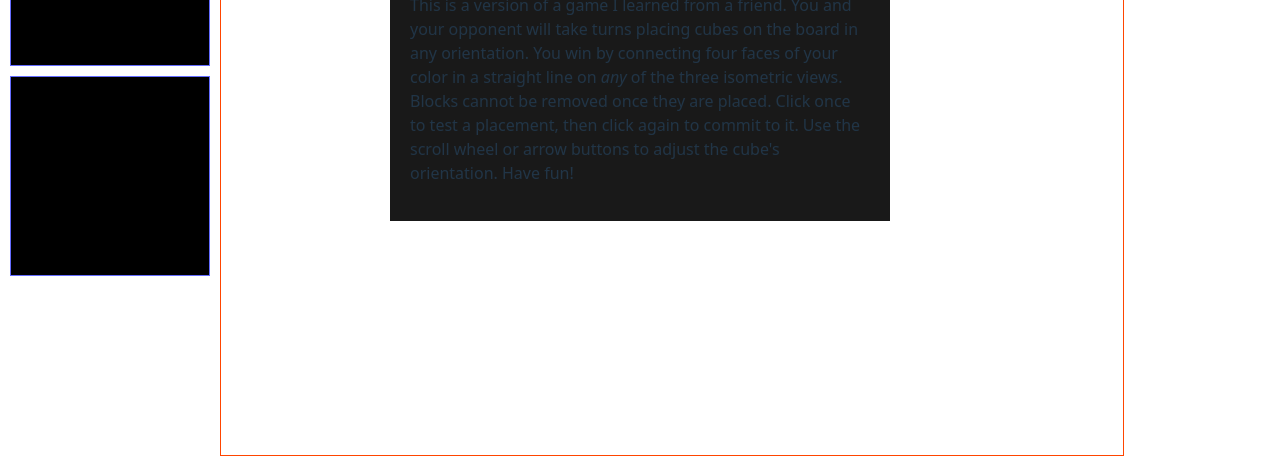
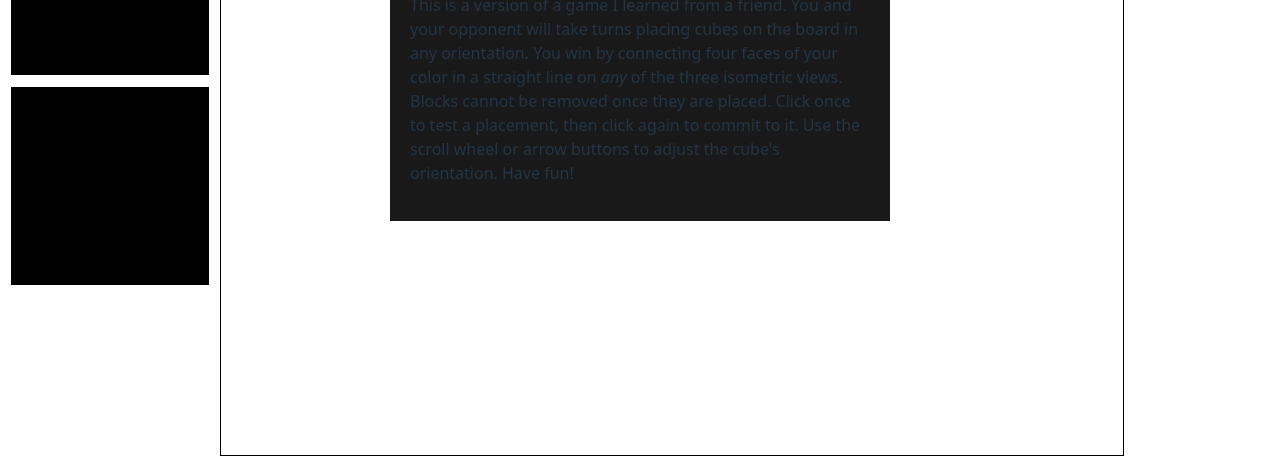
Before and after one commit to Samcfuchs/cubus, a website built with Vite: page index.html in a window 1280 px wide. Shown: the part 344-800 px from the top of the page. Built offline with nearby package versions, Linux system fonts and the light colour scheme.

Commit message:
Prepare to publish

```diff
--- a/src/style.css
+++ b/src/style.css
@@ -88,14 +88,15 @@ div#help {
 
 #views {
   display: flex;
-  margin: 0 10px;
+  margin: 10px 10px;
   flex-direction: column;
   /* justify-content: space-evenly; */
   gap: 10px; /* Add a default gap between elements */
   flex-basis: 200px;
   & div {
-    border: 1px solid #646cff;
-    height:200px;
+    /* border: 1px solid #646cff; */
+    border: 1px solid white;
+    height: 200px;
     flex-shrink: 1;
     width: 100%;
     min-width: 100px;
@@ -122,6 +123,7 @@ div#help {
   /* margin: 0 auto; */
   height: 100%;
   border: 1px solid orangered;
+  border: 1px solid black;
   /* flex: 1 1 800px; */
   min-width: 100px;
   min-height: 100px;
@@ -142,7 +144,7 @@ button {
   font-size: 1em;
   font-weight: 500;
   font-family: inherit;
-  background-color: #363636;
+  background-color: #494949;
   cursor: pointer;
   transition: border-color 0.25s;
   display:block;
```
Also changed, not shown: README.md (added), screenshot.png (added).
